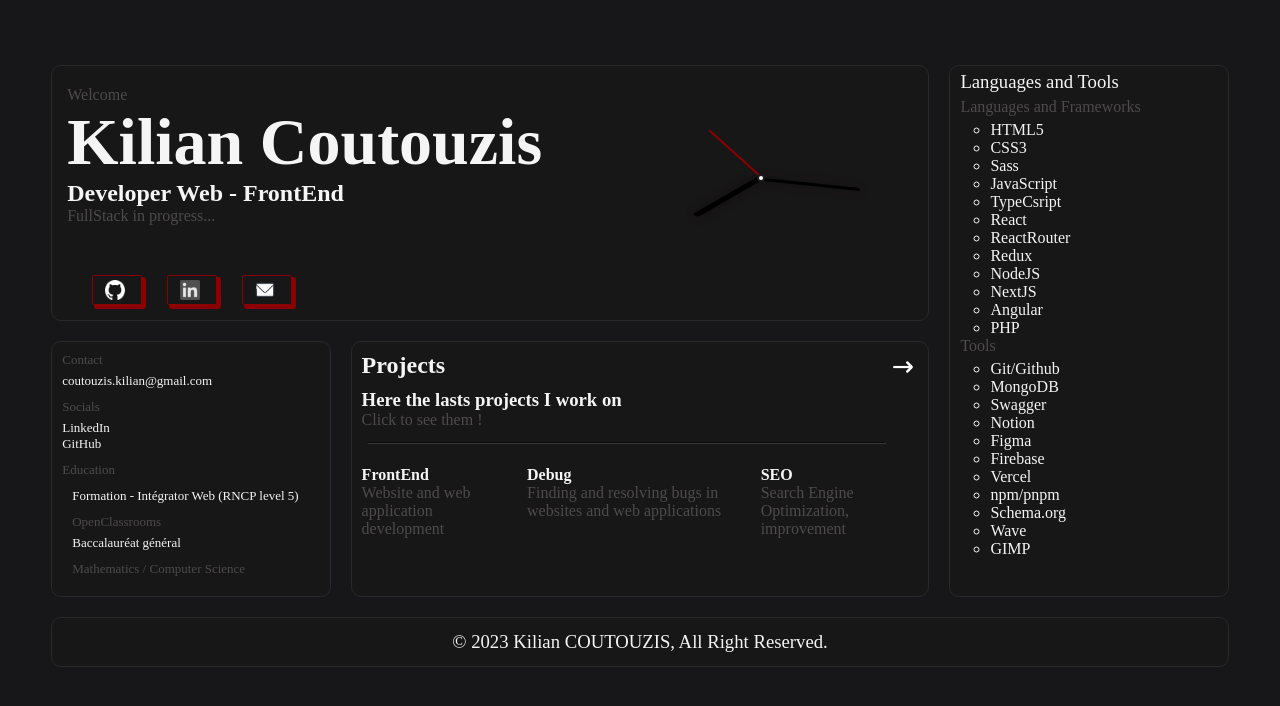
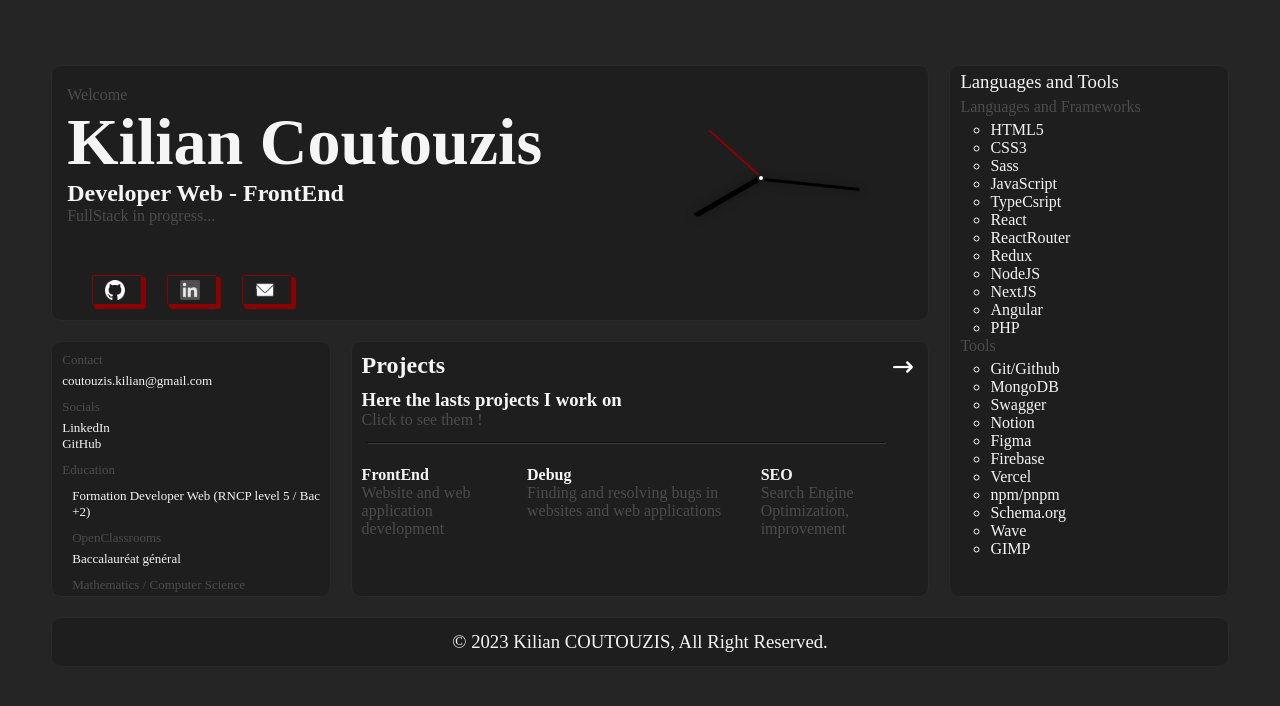
Before and after one commit to Epouvaantail/portfolio, a React (Create React App) app: page / in a window 1280 px wide. Shown: the top 706 px of the page. Built offline with nearby package versions, Linux system fonts and the light colour scheme; a web font is replaced by a local one.

Commit message:
text & bg-color

```diff
--- a/src/App.css
+++ b/src/App.css
@@ -20,7 +20,7 @@ body, #root {
 }
 
 body {
-  background-color: rgb(23, 22, 24);
+  background-color: #252525;
   color: whitesmoke;
   display: flex;
   justify-content: center;
@@ -43,7 +43,7 @@ body {
   top: 0;
   left: 0;
   right: 0;
-  background-color: rgb(23, 22, 24);
+  background-color: #252525;
   animation: loader .01s;
   animation-delay: 4s;
   animation-fill-mode: both;
--- a/src/pages/Home.js
+++ b/src/pages/Home.js
@@ -167,7 +167,7 @@ function Home() {
             <p>Education</p>
             <ul>
               <li>
-                <h4>Formation - Intégrator Web (RNCP level 5)</h4>
+                <h4>Formation Developer Web (RNCP level 5 / Bac +2)</h4>
                 <p>OpenClassrooms</p>
               </li>
               <li>
```
